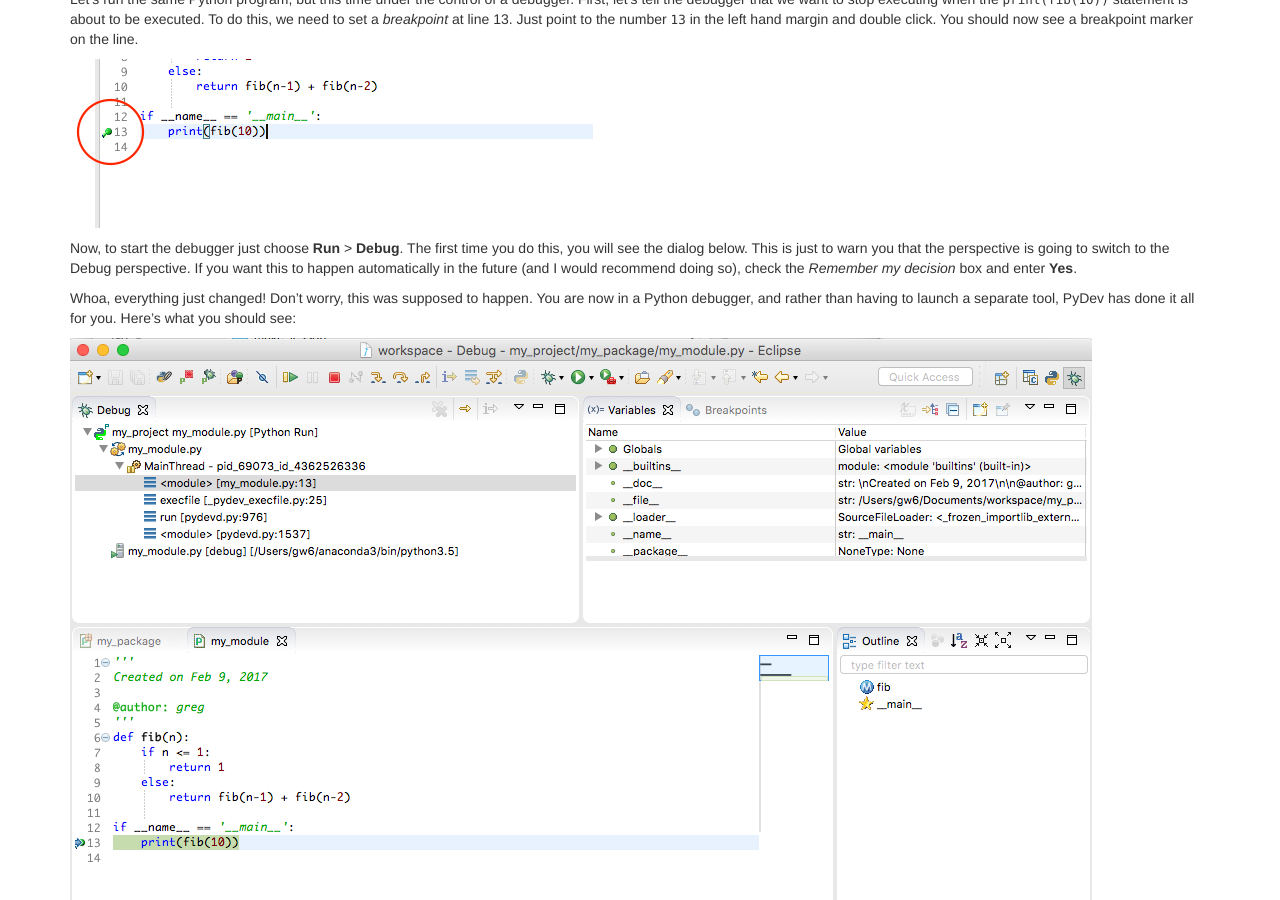
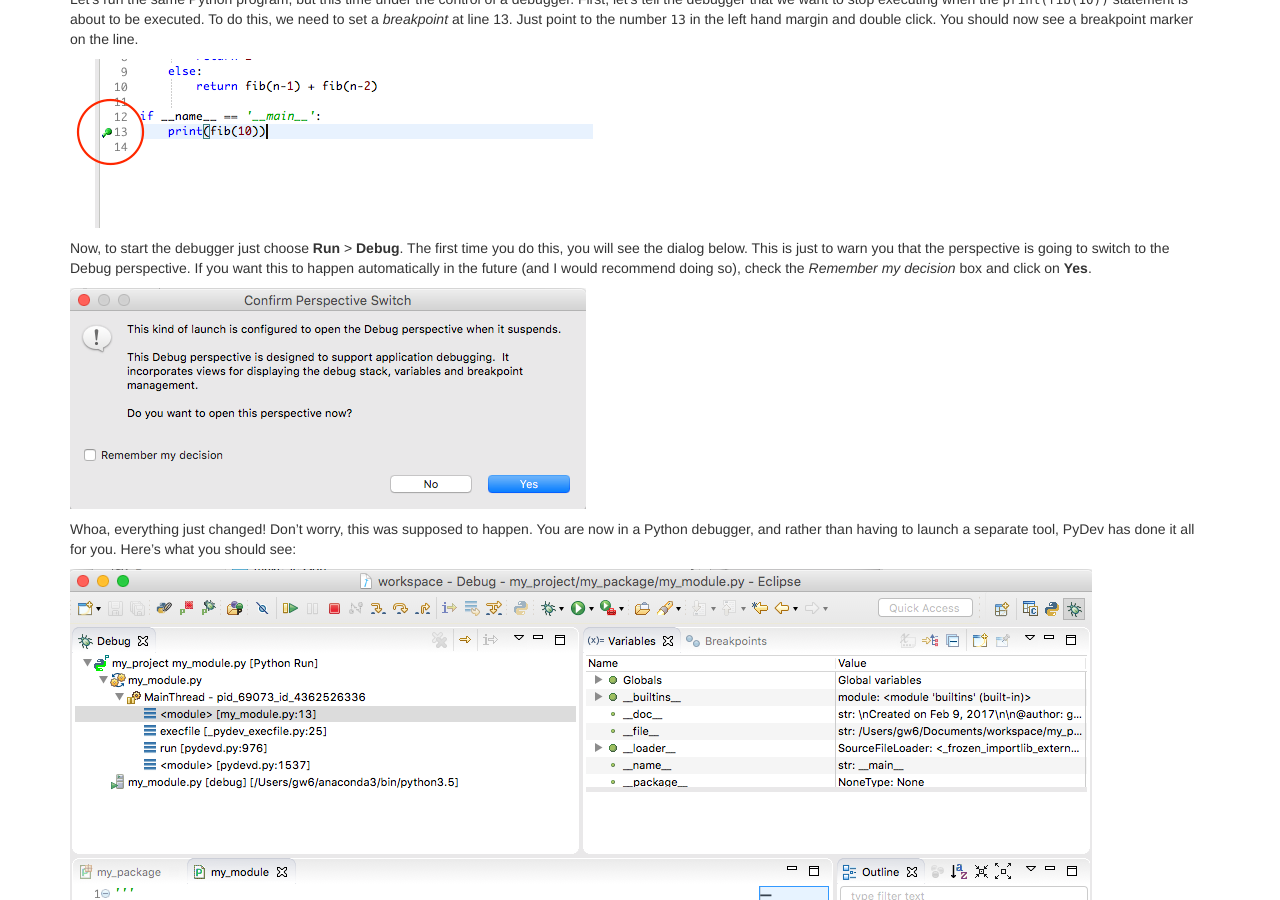
Before and after one commit to ornl-ssd/python-dev-env, a Jekyll site: the page built from _episodes/03-pydev.md, in a window 1280 px wide and 900 px high, scrolled down 8414 px. Built offline with Jekyll 4.4.1, drawn with Linux system fonts in a browser that asks for light colours.

Commit message:
Add switch.
Signed-off-by: Watson, Gregory <g.watson@computer.org>

```diff
--- a/_episodes/03-pydev.md
+++ b/_episodes/03-pydev.md
@@ -190,7 +190,9 @@ breakpoint marker on the line.
 Now, to start the debugger just choose **Run** > **Debug**. The first time you do this, you will see the dialog
 below. This is just to warn you that the perspective is going to switch to the Debug perspective. If you want this
 to happen automatically in the future (and I would recommend doing so), check the *Remember my decision* box and
-enter **Yes**.
+click on **Yes**.
+
+<img src="{{ site.github.url }}/fig/03-pydev-switch.png">
 
 Whoa, everything just changed! Don't worry, this was supposed to happen. You are now in a Python debugger, and rather than
 having to launch a separate tool, PyDev has done it all for you. Here's what you should see:
```
